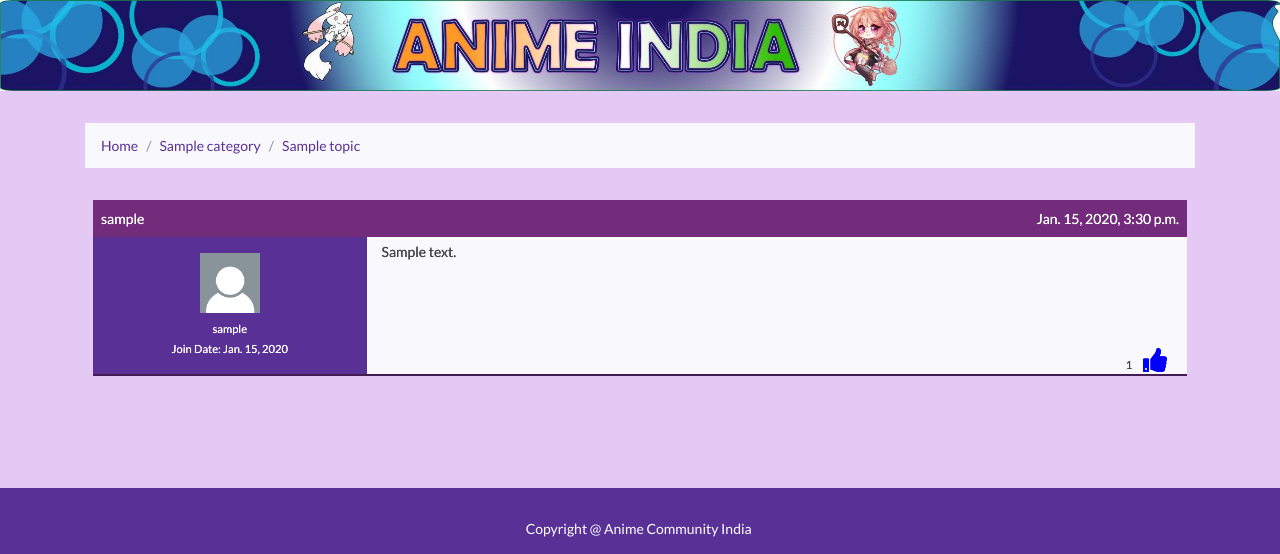
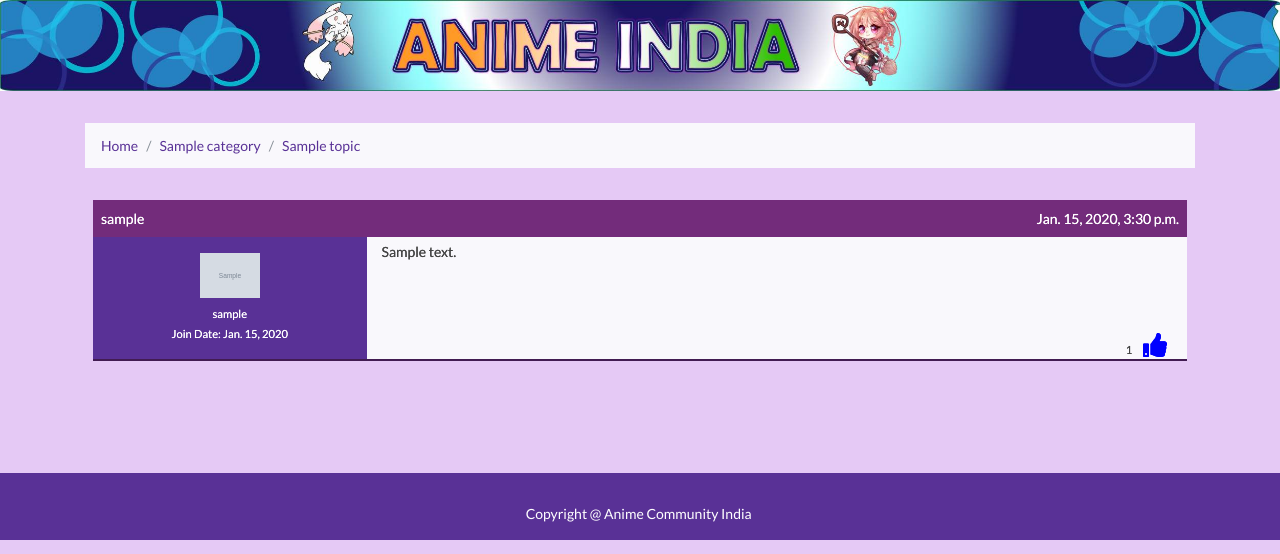
Before and after one commit to codescientist703/anime-india, a Django app: a page that uses templates/forum/single_topic.html in a window 1280 px wide. Shown: the part 76-630 px from the top of the page. Run offline with Django 3.2, Linux system fonts and the light colour scheme; tables that the repository leaves empty hold one stand-in row (values such as "Sample post"); grey boxes marked "Sample" are stand-in pictures; some libraries are stand-ins or nearby versions.

Commit message:
fixed profile

```diff
--- a/templates/forum/single_topic.html
+++ b/templates/forum/single_topic.html
@@ -18,7 +18,7 @@
   </section>
   <div class="col-xs-12 col-md-3  bg-primary">
     <div class="d-flex flex-grow-1 align-items-center align-content-center profile-container" style="padding: 1rem;">
-      <div><img class="profile-img" src="{% static 'img/avatar.png' %}" style="width: 60px;margin-bottom: 0.5rem;">
+      <div><img class="profile-img" src="{{object.reply.user.profile.image.url}}" style="width: 60px;margin-bottom: 0.5rem;">
       </div>
       <div class='ml-0'>
         <a href="{% url 'profile' object.reply.user.username %}">
@@ -175,7 +175,7 @@
 
   <div class="bg-primary mb-0 d-inline-flex">
     <div class="d-flex flex-grow-1 align-items-center align-content-center profile-container" style="padding: 1rem;">
-      <div><img class="profile-img" src="{% static 'img/avatar.png' %}" style="width: 60px;margin-bottom: 0.5rem;">
+      <div><img class="profile-img" src="{{request.user.profile.image.url}}" style="width: 60px;margin-bottom: 0.5rem;">
       </div>
       <div>
         <p class="d-flex justify-content-lg-center justify-content-xl-center mb-0">
```
